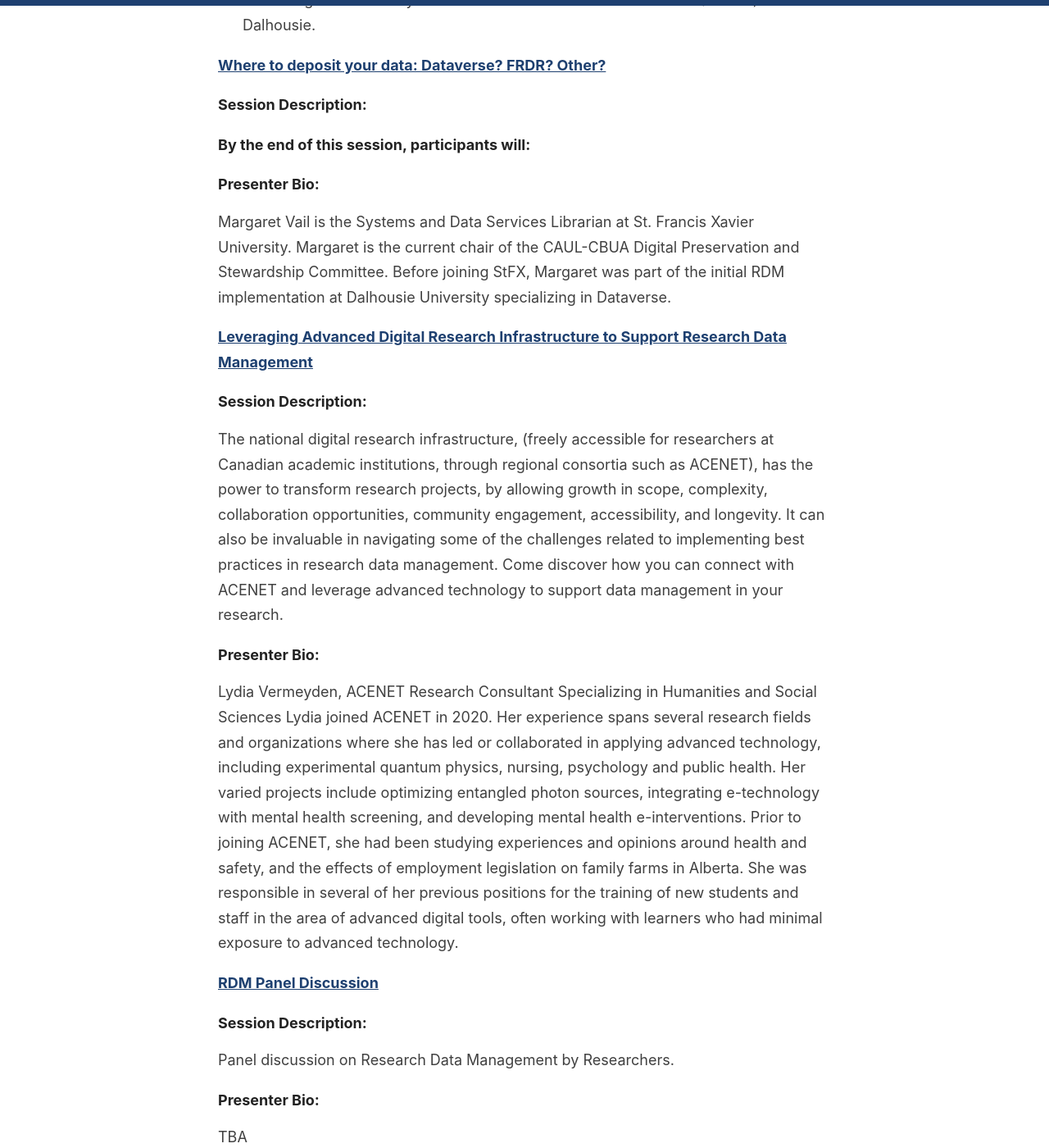
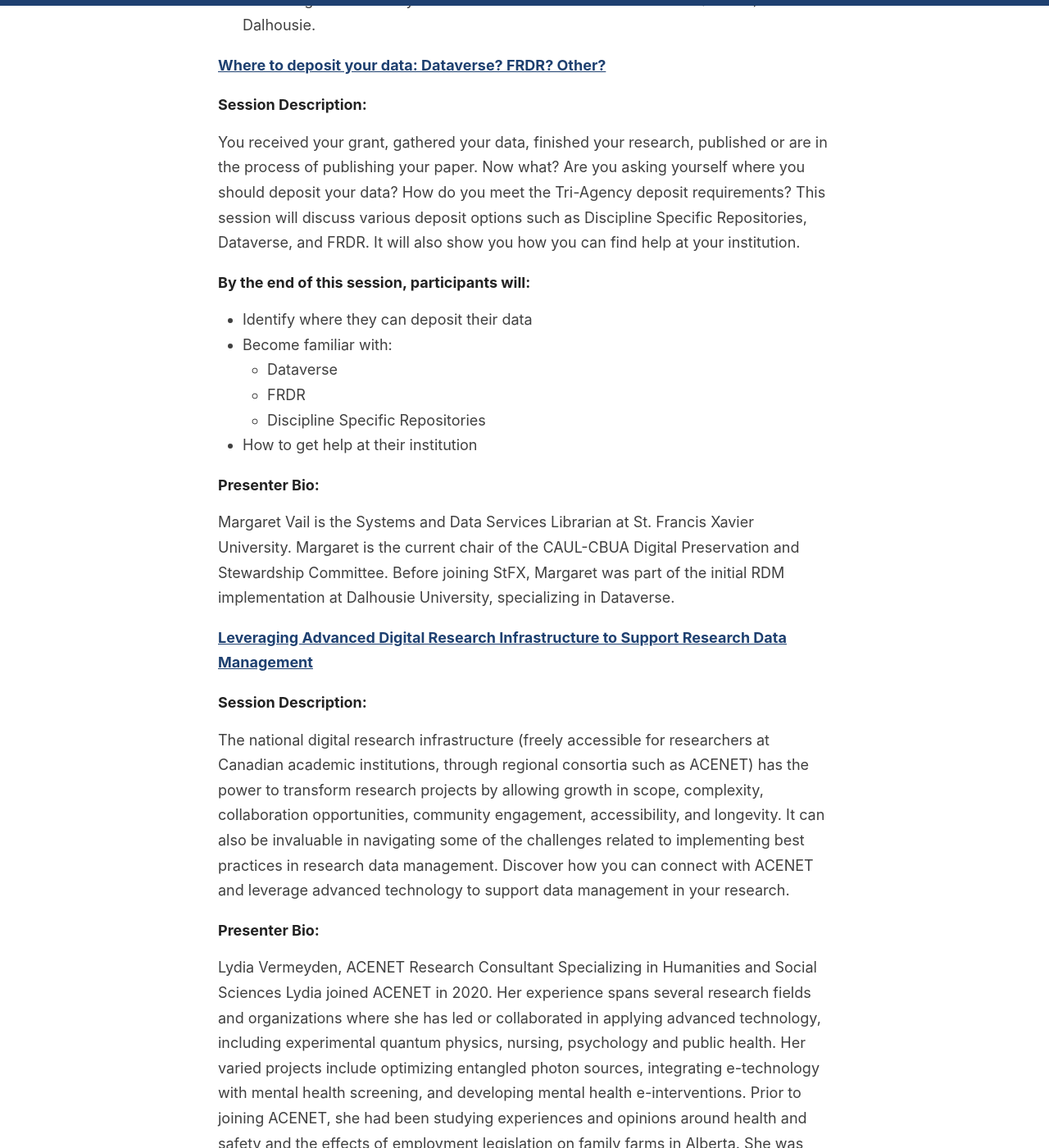
Before and after one commit to caul-dpsc/2021-rdm-series, a Jekyll site: the page built from _pages/index.md, in a window 1280 px wide and 1400 px high, scrolled down 2867 px. Shown: the whole window at 82% size. Built offline with Jekyll 4.4.1, drawn with Linux system fonts in a browser that asks for light colours; some of the changed text lies outside the part shown.

Commit message:
Update index.md

```diff
--- a/_pages/index.md
+++ b/_pages/index.md
@@ -27,7 +27,7 @@ This session will look at what Research Data Management entails, why it is impor
     - Statement
      - Draft and consultations
     - Policy
-- RDM basics more specifically
+- RDM basics, more specifically:
     - DMPs
     - Best practices
     - Data Repositories
@@ -37,7 +37,7 @@ This session will look at what Research Data Management entails, why it is impor
     - Resources – training guides, DMP assistant
 
 ##### Presenter Bio:
-Alison Farrell is a Research Data Management and Public Services Librarian at the Health Sciences Library at Memorial University. Alison plays an active role in furthering RDM services and supports at Memorial. In addition Alison is leading the development of Memorial’s RDM institutional strategy and sits on a number of national committees in different areas of RDM.
+Alison Farrell is a Research Data Management and Public Services Librarian at the Health Sciences Library at Memorial University. Alison plays an active role in furthering RDM services and supports at Memorial. In addition, Alison is leading the development of Memorial’s RDM institutional strategy and sits on a number of national committees in different areas of RDM.
 
 #### <a id="dmp"></a>Help! I need a Data Management Plan! Get started using the DMP Assistant and More
 
@@ -56,20 +56,27 @@ Are you required to have a data management plan by your funder? Or are you part
 #### <a id="dataverse"></a>Where to deposit your data: Dataverse? FRDR? Other?
 
 ##### Session Description:
+You received your grant, gathered your data, finished your research, published or are in the process of publishing your paper. Now what? Are you asking yourself where you should deposit your data? How do you meet the Tri-Agency deposit requirements? This session will discuss various deposit options such as Discipline Specific Repositories, Dataverse, and FRDR. It will also show you how you can find help at your institution.
 
 ##### By the end of this session, participants will:
+- Identify where they can deposit their data
+- Become familiar with:
+    - Dataverse
+    - FRDR
+    - Discipline Specific Repositories
+- How to get help at their institution
 
 ##### Presenter Bio:
-Margaret Vail is the Systems and Data Services Librarian at St. Francis Xavier University. Margaret is the current chair of the CAUL-CBUA Digital Preservation and Stewardship Committee. Before joining StFX, Margaret was part of the initial RDM implementation at Dalhousie University specializing in Dataverse.
+Margaret Vail is the Systems and Data Services Librarian at St. Francis Xavier University. Margaret is the current chair of the CAUL-CBUA Digital Preservation and Stewardship Committee. Before joining StFX, Margaret was part of the initial RDM implementation at Dalhousie University, specializing in Dataverse.
 
 #### <a id="cc"></a>Leveraging Advanced Digital Research Infrastructure to Support Research Data Management
 
 ##### Session Description:
-The national digital research infrastructure, (freely accessible for researchers at Canadian academic institutions, through regional consortia such as  ACENET), has the power to transform research projects, by allowing growth in scope, complexity, collaboration opportunities, community engagement, accessibility, and longevity. It can also be invaluable in navigating some of the challenges related to implementing best practices in research data management. Come discover how you can connect with ACENET and leverage advanced technology to support data management in your research.
+The national digital research infrastructure (freely accessible for researchers at Canadian academic institutions, through regional consortia such as  ACENET) has the power to transform research projects by allowing growth in scope, complexity, collaboration opportunities, community engagement, accessibility, and longevity. It can also be invaluable in navigating some of the challenges related to implementing best practices in research data management. Discover how you can connect with ACENET and leverage advanced technology to support data management in your research.
 
 ##### Presenter Bio:
 Lydia Vermeyden, ACENET Research Consultant Specializing in Humanities and Social Sciences
-Lydia joined ACENET in 2020. Her experience spans several research fields and organizations where she has led or collaborated in applying advanced technology, including experimental quantum physics, nursing, psychology and public health. Her varied projects include optimizing entangled photon sources, integrating e-technology with mental health screening, and developing mental health e-interventions. Prior to joining ACENET, she had been studying experiences and opinions around health and safety, and the effects of employment legislation on family farms in Alberta. She was responsible in several of her previous positions for the training of new students and staff in the area of advanced digital tools, often working with learners who had minimal exposure to advanced technology.
+Lydia joined ACENET in 2020. Her experience spans several research fields and organizations where she has led or collaborated in applying advanced technology, including experimental quantum physics, nursing, psychology and public health. Her varied projects include optimizing entangled photon sources, integrating e-technology with mental health screening, and developing mental health e-interventions. Prior to joining ACENET, she had been studying experiences and opinions around health and safety and the effects of employment legislation on family farms in Alberta. She was responsible in several of her previous positions for the training of new students and staff in advanced digital tools, often working with learners who had minimal exposure to advanced technology.
 
 #### <a id="panel"></a>RDM Panel Discussion
 
```
Also changed, not shown: other parts of _pages/index.md (+1 -1 lines).
